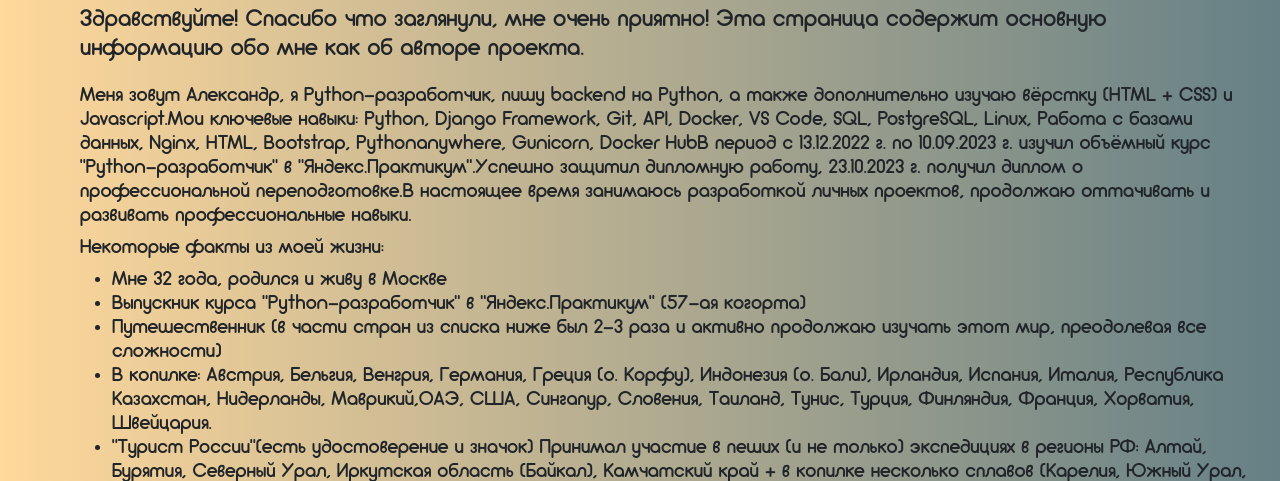
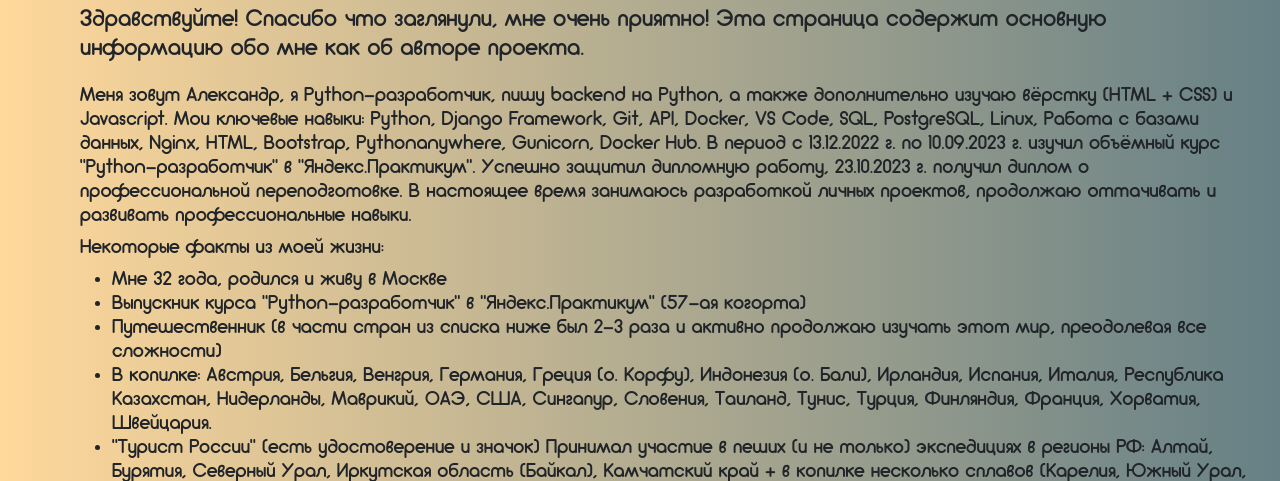
Before and after one commit to alexrashkin/TravelTube, a Django app: page /about/author/ in a window 1280 px wide. Shown: the part 201-682 px from the top of the page. Run offline with Django 3.2, Linux system fonts and the light colour scheme; some libraries are stand-ins or nearby versions.

Commit message:
style: fix spacing and punctuation on author page

```diff
--- a/traveltube/templates/about/author.html
+++ b/traveltube/templates/about/author.html
@@ -7,21 +7,21 @@
   {% load static %}
   <link rel="stylesheet" type="text/css" href="{% static 'css/style.css' %}">
   <div style="margin-left: 50px; margin-bottom: 20px; margin-top: 40px;">
-    <h4>Здравствуйте! Cпасибо что заглянули, мне очень приятно! Эта страница содержит основную информацию обо мне как об авторе проекта.</h4>
+    <h4>Здравствуйте! Спасибо что заглянули, мне очень приятно! Эта страница содержит основную информацию обо мне как об авторе проекта.</h4>
   </div>
   <div style="margin-left: 50px;">
-    <h5>Меня зовут Александр, я Python-разработчик, пишу backend на Python, а также дополнительно изучаю вёрстку (HTML + CSS) и Javascript.Мои ключевые навыки: Python, Django Framework, Git, API, Docker, VS Code, SQL, PostgreSQL, Linux, Работа с базами данных, Nginx, HTML, Bootstrap, Pythonanywhere, Gunicorn, Docker HubВ период с 13.12.2022 г. по 10.09.2023 г. изучил объёмный курс "Python-разработчик" в "Яндекс.Практикум".Успешно защитил дипломную работу, 23.10.2023 г. получил диплом о профессиональной переподготовке.В настоящее время занимаюсь разработкой личных проектов, продолжаю оттачивать и развивать профессиональные навыки.
+    <h5>Меня зовут Александр, я Python-разработчик, пишу backend на Python, а также дополнительно изучаю вёрстку (HTML + CSS) и Javascript. Мои ключевые навыки: Python, Django Framework, Git, API, Docker, VS Code, SQL, PostgreSQL, Linux, Работа с базами данных, Nginx, HTML, Bootstrap, Pythonanywhere, Gunicorn, Docker Hub. В период с 13.12.2022 г. по 10.09.2023 г. изучил объёмный курс "Python-разработчик" в "Яндекс.Практикум". Успешно защитил дипломную работу, 23.10.2023 г. получил диплом о профессиональной переподготовке. В настоящее время занимаюсь разработкой личных проектов, продолжаю оттачивать и развивать профессиональные навыки.
     <br>
     <h5>Некоторые факты из моей жизни:</h5>
     <ul><h5>
       <li>Мне 32 года, родился и живу в Москве</li>
       <li>Выпускник курса "Python-разработчик" в "Яндекс.Практикум" (57-ая когорта)</li>
       <li>Путешественник (в части стран из списка ниже был 2-3 раза и активно продолжаю изучать этот мир, преодолевая все сложности)</li>
-      <li>В копилке: Австрия, Бельгия, Венгрия, Германия, Греция (о. Корфу), Индонезия (о. Бали), Ирландия, Испания, Италия, Республика Казахстан, Нидерланды, Маврикий,ОАЭ, США, Сингапур, Словения, Таиланд, Тунис, Турция, Финляндия, Франция, Хорватия, Швейцария.</li>
-      <li>"Турист России"(есть удостоверение и значок) Принимал участие в пеших (и не только) экспедициях в регионы РФ: Алтай, Бурятия, Северный Урал, Иркутская область (Байкал), Камчатский край + в копилке несколько сплавов (Карелия, Южный Урал, Турция) и горных восхождений различных категорий (Эльбрус, Северный Урал(перевал Дятлова), Южный Урал, а также попытка восхождения на Ключевскую сопку, о которой подробно написал в этом блоге)</li>
+      <li>В копилке: Австрия, Бельгия, Венгрия, Германия, Греция (о. Корфу), Индонезия (о. Бали), Ирландия, Испания, Италия, Республика Казахстан, Нидерланды, Маврикий, ОАЭ, США, Сингапур, Словения, Таиланд, Тунис, Турция, Финляндия, Франция, Хорватия, Швейцария.</li>
+      <li>"Турист России" (есть удостоверение и значок) Принимал участие в пеших (и не только) экспедициях в регионы РФ: Алтай, Бурятия, Северный Урал, Иркутская область (Байкал), Камчатский край + в копилке несколько сплавов (Карелия, Южный Урал, Турция) и горных восхождений различных категорий (Эльбрус, Северный Урал (перевал Дятлова), Южный Урал, а также попытка восхождения на Ключевскую сопку, о которой подробно написал в этом блоге)</li>
       <li>Участник долгосрочной международной программы "Work and Study Ireland". В 2017 году учился и работал в Ирландии, мог там остаться навсегда, но выбрал другой путь</li>
       <li>3 спортивный разряд по парашютному спорту</li>
-      <li>3 спортивный разряд по спортивному туризму(маршруты 3, 2, 1 к.с.)</li>
+      <li>3 спортивный разряд по спортивному туризму (маршруты 3, 2, 1 к.с.)</li>
       <li>Увлечения: программирование, путешествия, горы, пеший туризм, восхождения, альпинизм, английский язык, сноубординг, интересные люди и общение, фото и многое другое</li>
       <li>Меня вдохновляют некоторые люди, горы, современные технологии, автоматизация процессов, искусственный интеллект и нейросети</li>
     </h5></ul>
```
